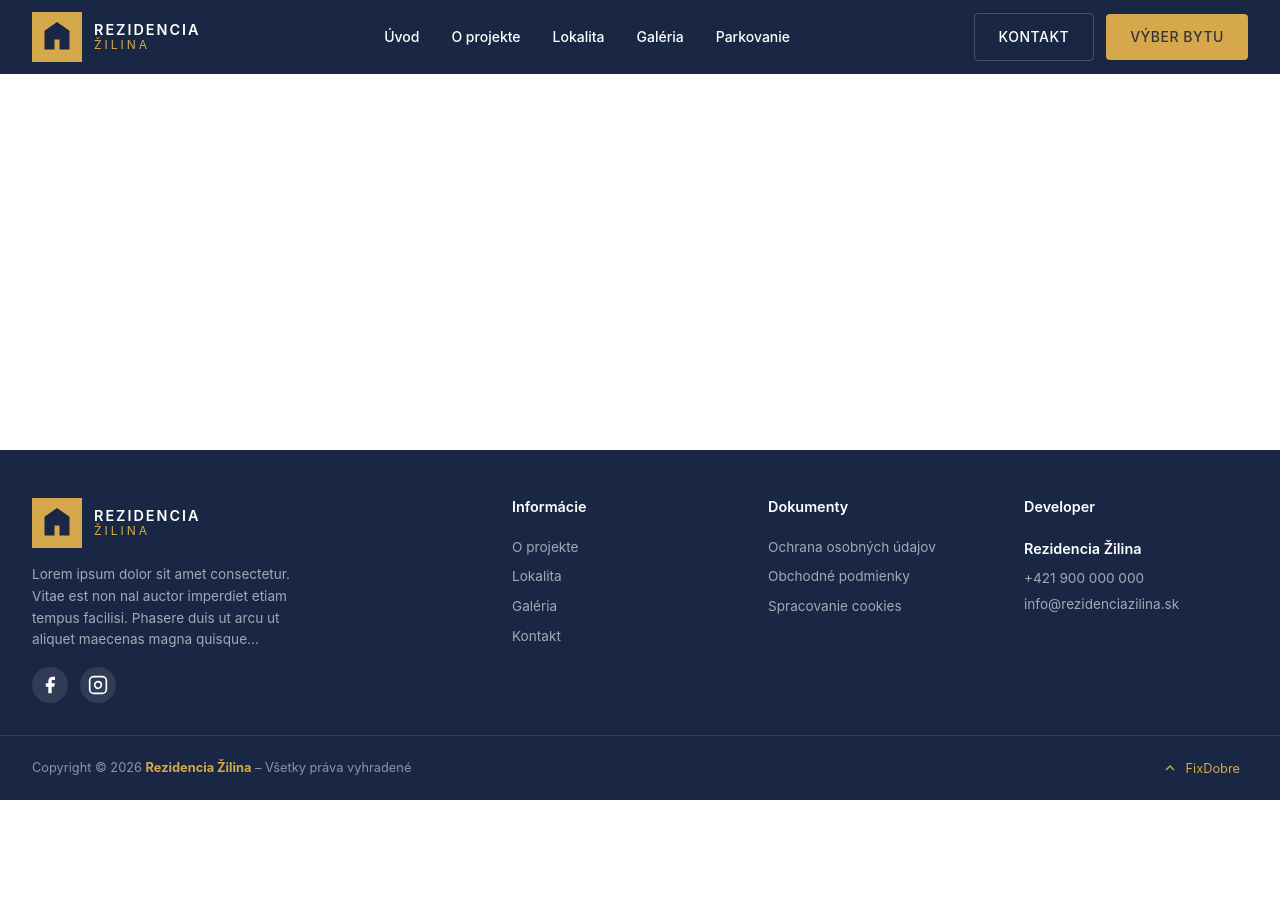
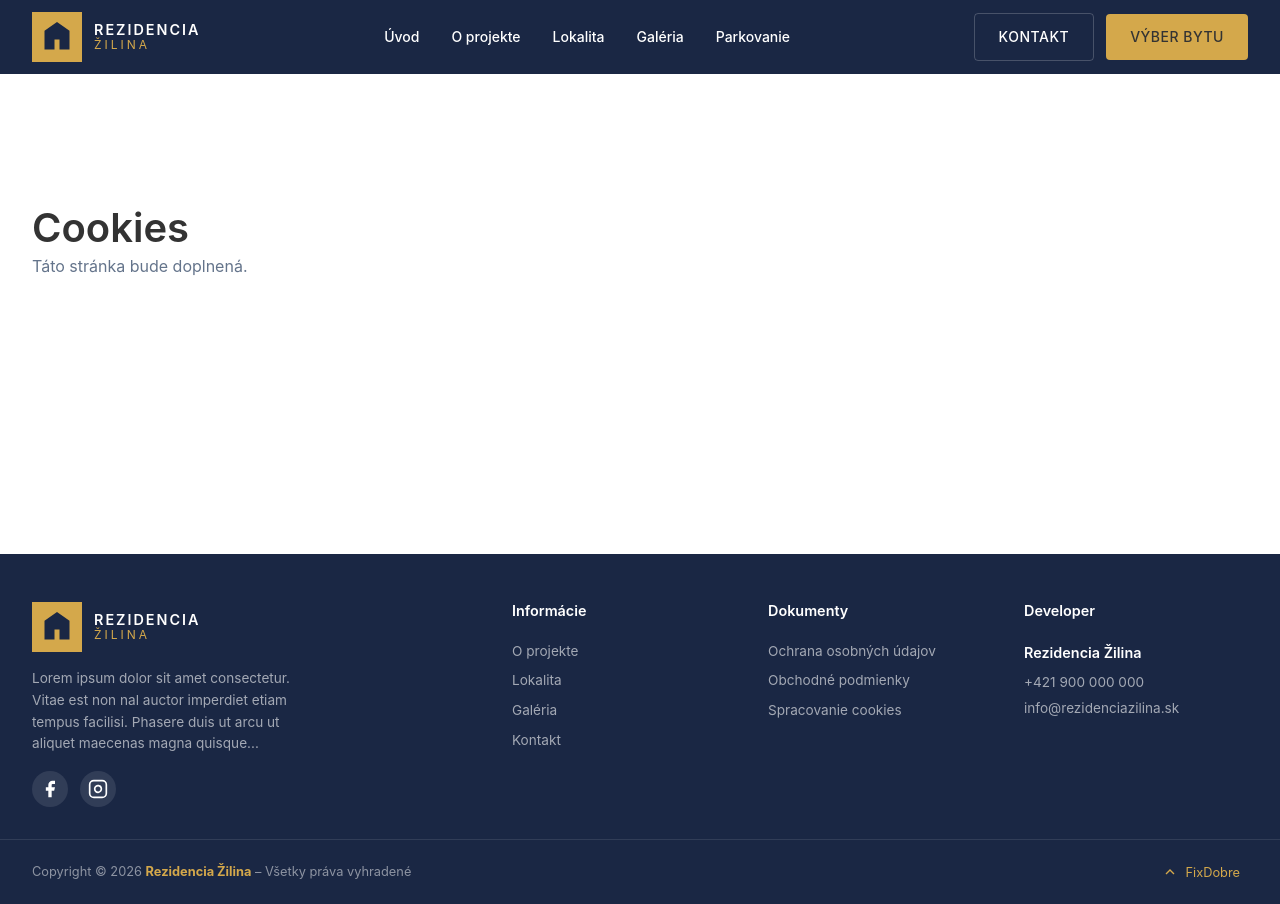
Before and after one commit to mijacke/developer-web, a Nuxt app: page /cookies in a window 1280 px wide. Before the commit the page ends 800 px from the top, so only its background shows below. Built offline with nearby package versions, Linux system fonts and the light colour scheme.

Commit message:
feat(pages): add placeholder pages for privacy, terms, and cookies routes

```diff
--- /dev/null
+++ b/app/pages/cookies/index.vue
@@ -0,0 +1,20 @@
+<template>
+  <div class="legal-page">
+    <section class="section">
+      <div class="container">
+        <h1>Cookies</h1>
+        <p class="placeholder-text">Táto stránka bude doplnená.</p>
+      </div>
+    </section>
+  </div>
+</template>
+
+<style scoped>
+.legal-page {
+  min-height: 60vh;
+  padding: 4rem 0;
+}
+.placeholder-text {
+  color: #64748b;
+}
+</style>
--- /dev/null
+++ b/app/pages/privacy/index.vue
@@ -0,0 +1,20 @@
+<template>
+  <div class="legal-page">
+    <section class="section">
+      <div class="container">
+        <h1>Ochrana súkromia</h1>
+        <p class="placeholder-text">Táto stránka bude doplnená.</p>
+      </div>
+    </section>
+  </div>
+</template>
+
+<style scoped>
+.legal-page {
+  min-height: 60vh;
+  padding: 4rem 0;
+}
+.placeholder-text {
+  color: #64748b;
+}
+</style>
--- /dev/null
+++ b/app/pages/terms/index.vue
@@ -0,0 +1,20 @@
+<template>
+  <div class="legal-page">
+    <section class="section">
+      <div class="container">
+        <h1>Obchodné podmienky</h1>
+        <p class="placeholder-text">Táto stránka bude doplnená.</p>
+      </div>
+    </section>
+  </div>
+</template>
+
+<style scoped>
+.legal-page {
+  min-height: 60vh;
+  padding: 4rem 0;
+}
+.placeholder-text {
+  color: #64748b;
+}
+</style>
```
